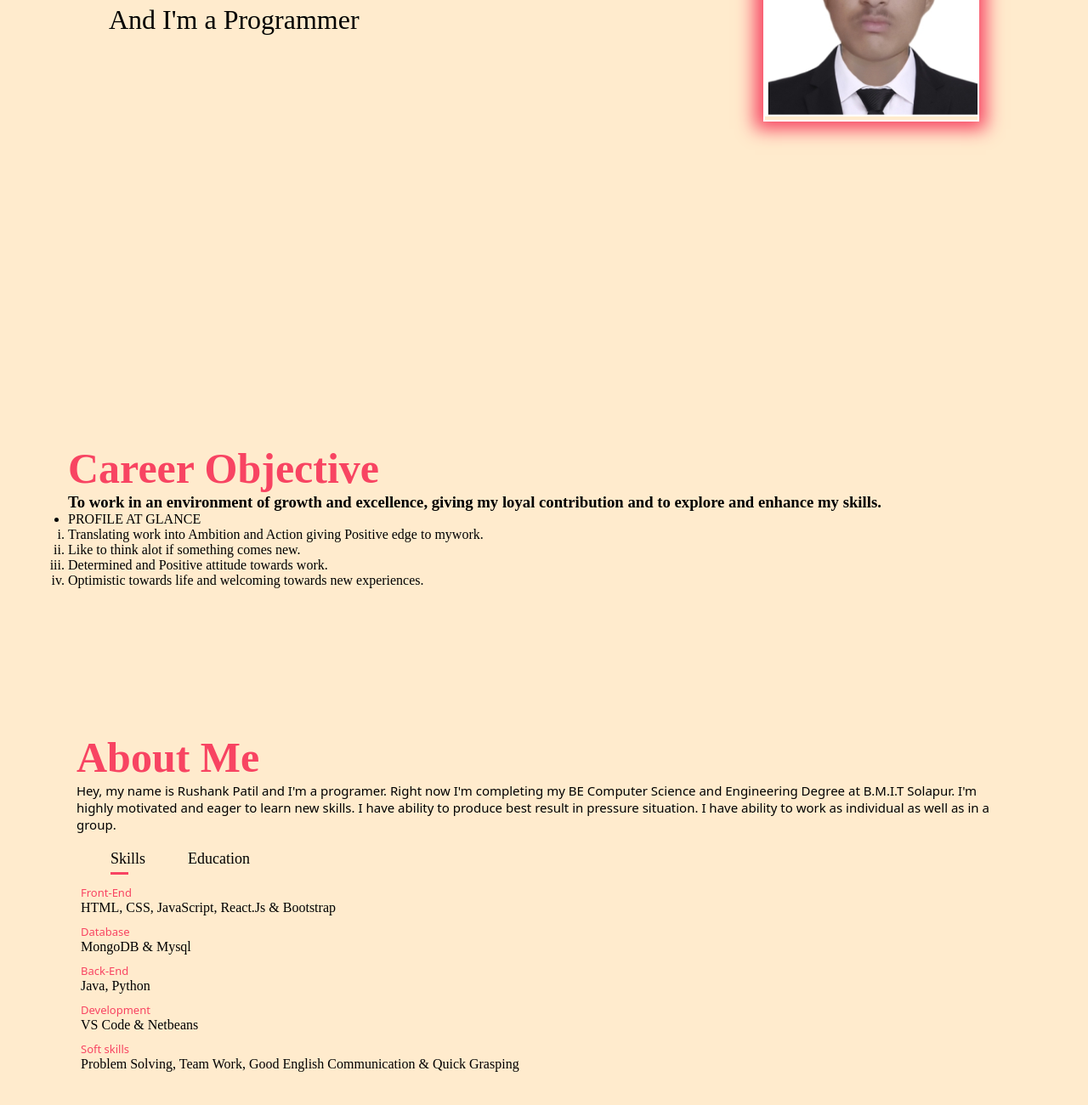
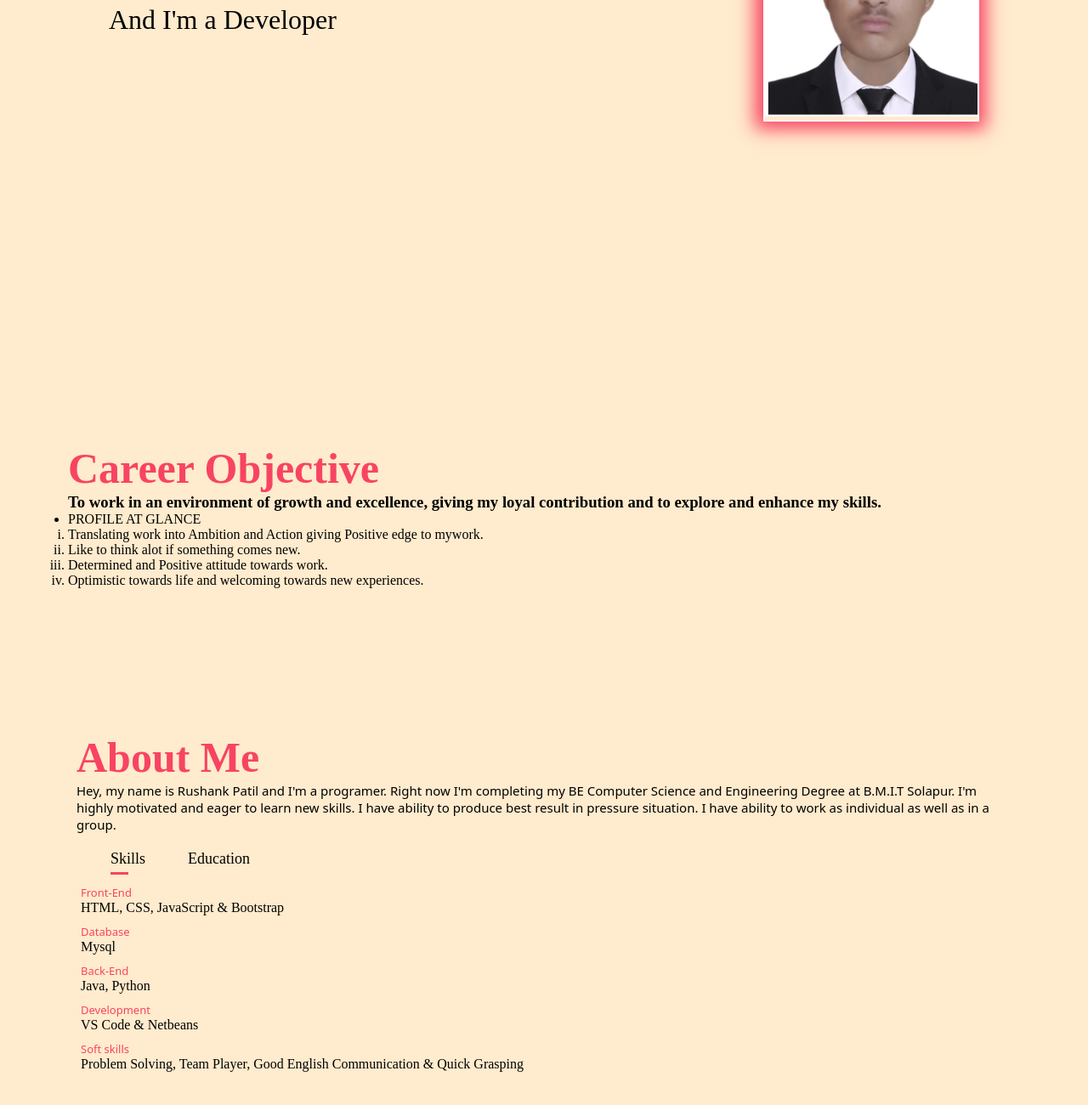
Before and after one commit to RushankPatil/Portfolio, a plain HTML site: page index.html in a window 1280 px wide. Shown: the part 486-1786 px from the top of the page at 85% size. Drawn offline with Linux system fonts and the light colour scheme.

Commit message:
Update index.html

```diff
--- a/index.html
+++ b/index.html
@@ -19,7 +19,7 @@
             <li><a href="#About">About</a></li>
             <li><a href="#Projects">Projects</a></li>
             <li><a href="#Contact">Contact</a></li>
-            <li><a href="CV_2023-03-09-075409.pdf" target="_blank">Resume</a></li>
+            <li><a href="CV_2023062122013762.pdf" target="_blank">Resume</a></li>
         </nav>
 
         <div class="menu-icon" onClick="menuToggle(this)">
@@ -37,7 +37,7 @@
         <div class="self-introduction">
             <span class="span-greet">Hey, my name is</span><br>
             <span class="span-name">Rushank Patil</span><br>
-            <span class="span-desg">And I'm a Programmer</span>
+            <span class="span-desg">And I'm a Developer</span>
         </div>
 
         <div class="self-img">
@@ -78,11 +78,11 @@
 
                     <div id="skills" class="tab-contents active-tab">
                         <ul>
-                            <li><span>Front-End</span><br>HTML, CSS, JavaScript, React.Js & Bootstrap</li>
-                            <li><span>Database</span><br>MongoDB & Mysql</li>
+                            <li><span>Front-End</span><br>HTML, CSS, JavaScript & Bootstrap</li>
+                            <li><span>Database</span><br>Mysql</li>
                             <li><span>Back-End</span><br>Java, Python</li>
                             <li><span>Development</span><br>VS Code & Netbeans</li>
-                            <li><span>Soft skills</span><br>Problem Solving, Team Work, Good English Communication & Quick Grasping</li>
+                            <li><span>Soft skills</span><br>Problem Solving, Team Player, Good English Communication & Quick Grasping</li>
                         </ul>
                     </div>
 
```
